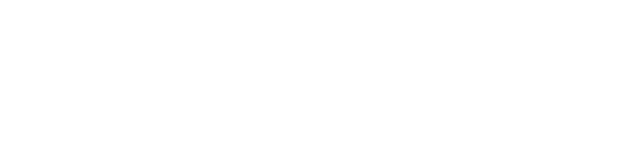
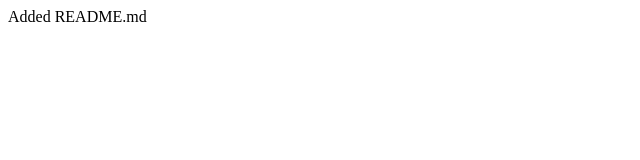
Before and after one commit to buffalo09/buffalo09.github.io, a plain HTML site: page index.html in a window 1280 px wide. Shown: the whole page, without its empty margins (0-640 px from the left). Drawn offline with Linux system fonts and the light colour scheme.

Commit message:
added README.me

```diff
--- a/index.html
+++ b/index.html
@@ -5,6 +5,6 @@
     <title>My First Pages</title>
   </head>
   <body>
-
+      Added README.md
   </body>
 </html>
```
